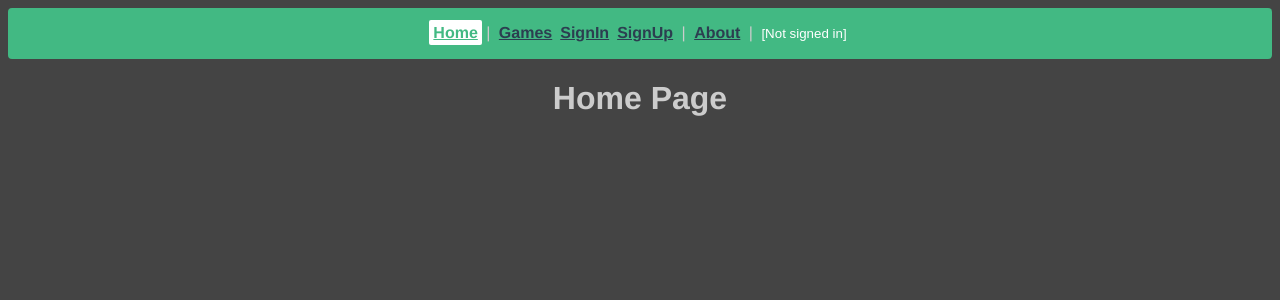
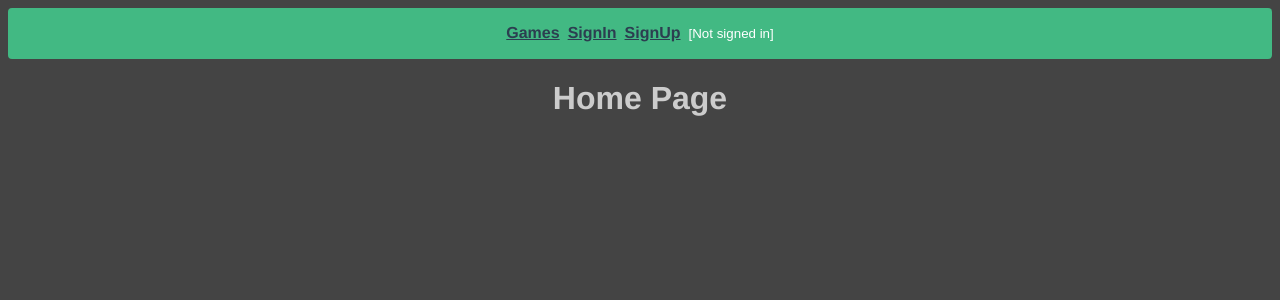
Before and after one commit to KoyFoster/vue-web-site, a Vue app: page / in a window 1280 px wide. Shown: the top 300 px of the page. Built offline with nearby package versions, Linux system fonts and the light colour scheme.

Commit message:
hidden empty pages for now

```diff
--- a/src/App.vue
+++ b/src/App.vue
@@ -1,10 +1,10 @@
 <template>
   <div class="" id="nav">
-    <router-link :to="{ name: 'Home' }">Home</router-link> |
+    <!-- <router-link :to="{ name: 'Home' }">Home</router-link> | -->
     <router-link :to="{ name: 'Games' }">Games</router-link>
     <router-link v-if="!loggedIn" :to="{ name: 'SignIn' }">SignIn</router-link>
     <router-link v-if="!loggedIn" :to="{ name: 'SignUp' }">SignUp</router-link>
-    | <router-link :to="{ name: 'About' }">About</router-link> |
+    <!-- | <router-link :to="{ name: 'About' }">About</router-link> | -->
     <LoggedUser />
   </div>
   <router-view />
```
Also changed, not shown: src/components/Games/GameFrame.vue (added).
